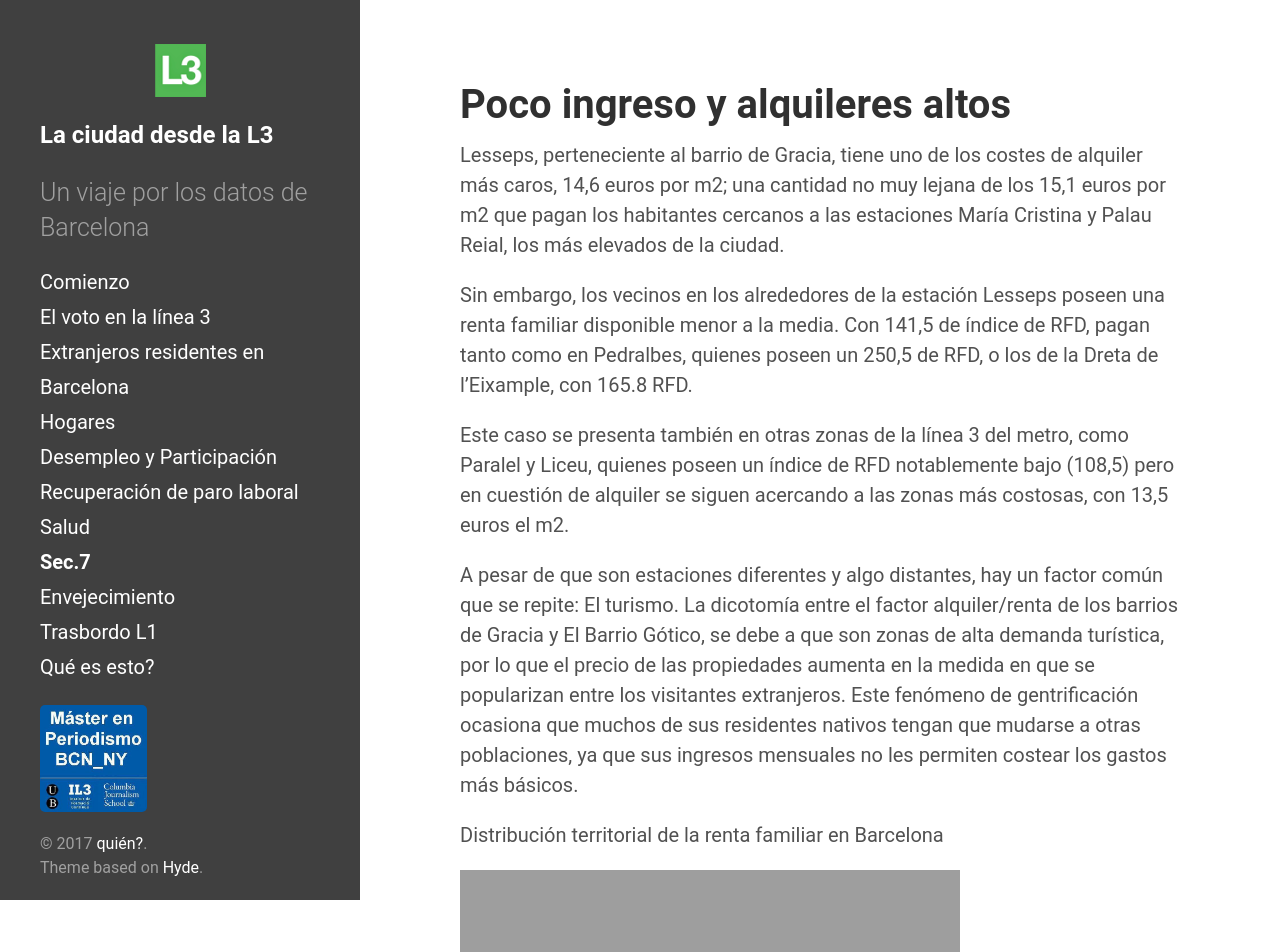
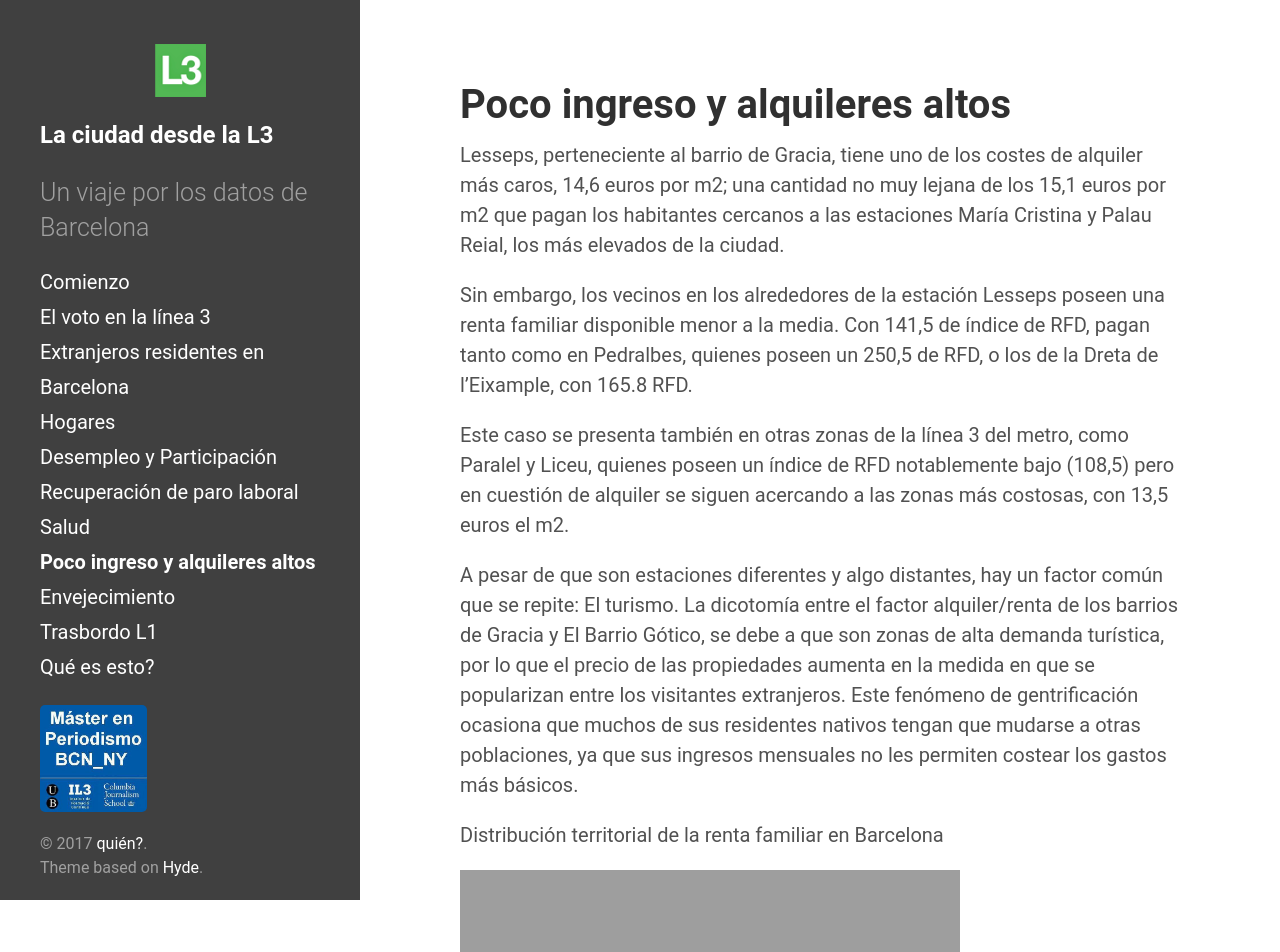
Before and after one commit to mper-bcn-ny/2017-metro, a Jekyll site: the page built from _posts/2017-02-14-seccion_7.md, in a window 1280 px wide. Shown: the top 952 px of the page. Built offline with Jekyll 4.4.1, drawn with Linux system fonts in a browser that asks for light colours; grey boxes are pictures that could not be loaded.

Commit message:
Update 2017-02-14-seccion_7.md

```diff
--- a/_posts/2017-02-14-seccion_7.md
+++ b/_posts/2017-02-14-seccion_7.md
@@ -1,7 +1,7 @@
 ---
 layout: post
 title: Poco ingreso y alquileres altos
-navigation: Sec.7
+navigation: Poco ingreso y alquileres altos
 ---
 Lesseps, perteneciente al barrio de Gracia, tiene uno de los costes de alquiler más caros, 14,6 euros por m2; una cantidad  no muy lejana de los 15,1 euros por m2 que pagan los habitantes cercanos a las estaciones María Cristina y Palau Reial, los más elevados de la ciudad.
 
```
